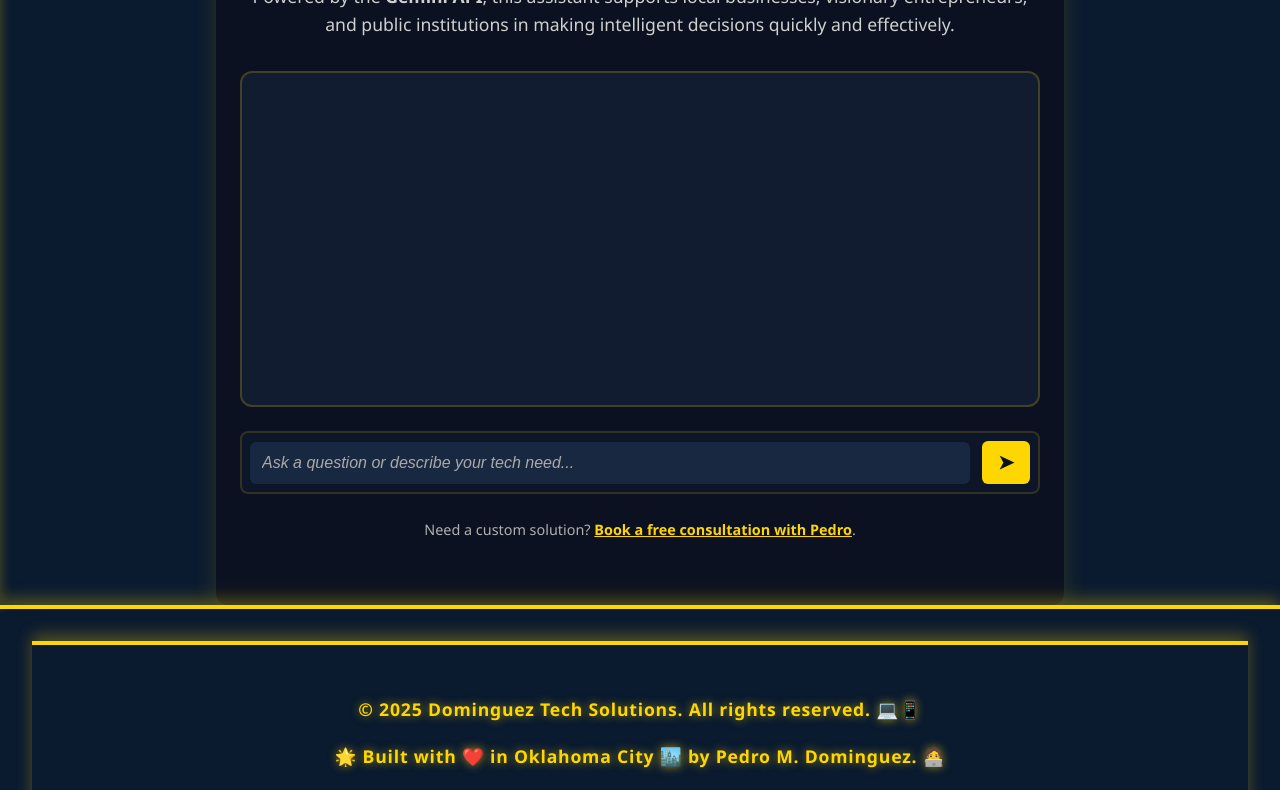
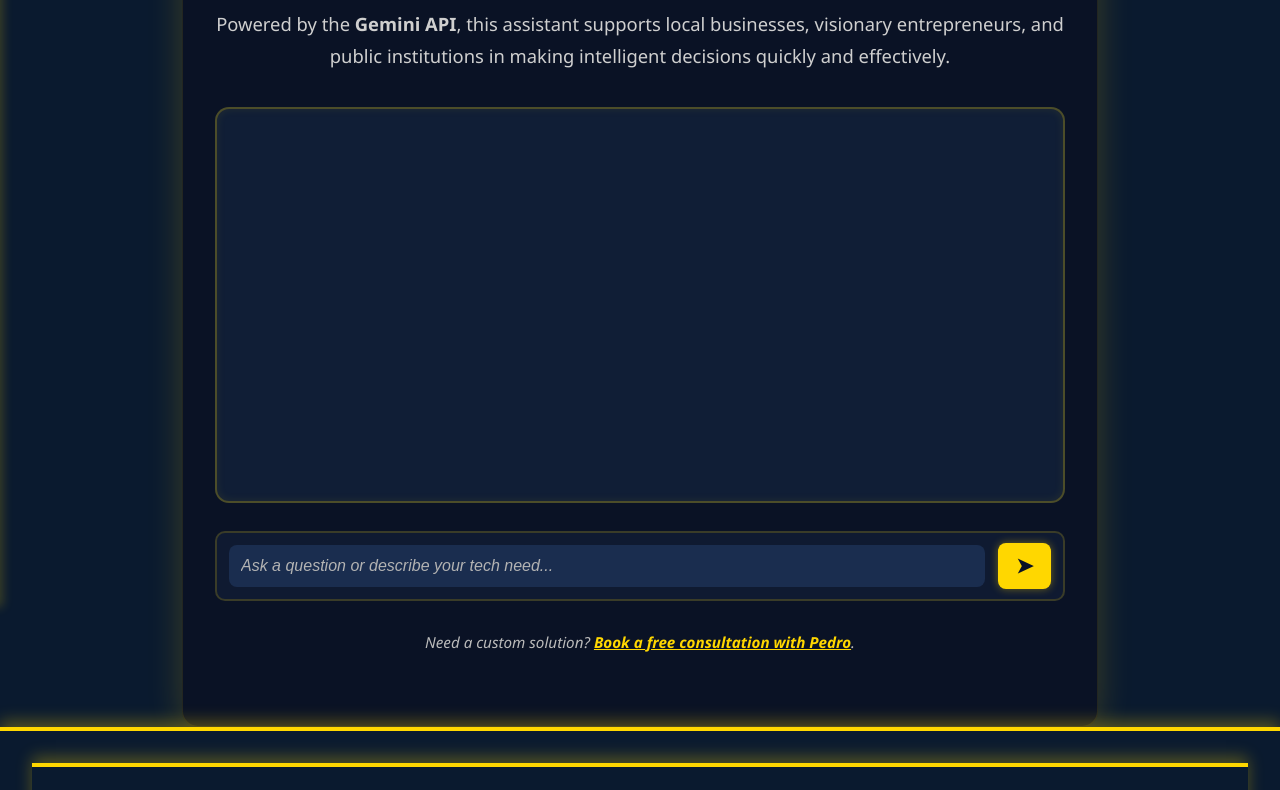
Before and after one commit to xtcedro/Dominguez-Tech-Solutions, a website with bundled scripts: page public/chatbot.html in a window 1280 px wide. Shown: the part 225-1015 px from the top of the page. Built offline with nearby package versions, Linux system fonts and the light colour scheme; no server answers.

Commit message:
Update chatbot.css

```diff
--- a/public/assets/css/chatbot.css
+++ b/public/assets/css/chatbot.css
@@ -1,77 +1,87 @@
-/* =====================================
-   Chatbot Interface - DominguezTechSolutions
-===================================== */
+/* ==========================================
+   Premium Chatbot Interface - DominguezTechSolutions
+========================================== */
 
 .chatbot-container {
-  background-color: #0b1120;
-  color: #f4f4f4;
-  padding: 3rem 1.5rem;
-  max-width: 800px;
+  background-color: #0a1225;
+  color: #f8f9fa;
+  padding: 3.5rem 2rem;
+  max-width: 850px;
   margin: 0 auto;
-  border-radius: 12px;
-  box-shadow: 0 0 25px rgba(255, 215, 0, 0.15);
+  border-radius: 16px;
+  box-shadow: 0 0 35px rgba(255, 215, 0, 0.2);
   text-align: center;
+  backdrop-filter: blur(8px);
+  border: 1px solid rgba(255, 215, 0, 0.1);
 }
 
 .chatbot-title {
-  color: gold;
-  font-size: 2rem;
-  margin-bottom: 0.5rem;
-  text-shadow: 0 0 12px rgba(255, 215, 0, 0.5);
+  color: #ffd700;
+  font-size: 2.4rem;
+  margin-bottom: 0.75rem;
+  text-shadow: 0 0 15px rgba(255, 215, 0, 0.6);
+  font-weight: 700;
 }
 
 .chatbot-subtext {
-  font-size: 1.1rem;
-  color: #d0d0d0;
-  margin-bottom: 2rem;
-  line-height: 1.6;
+  font-size: 1.15rem;
+  color: #cfcfcf;
+  margin-bottom: 2.2rem;
+  line-height: 1.75;
+  font-weight: 400;
 }
 
 .chat-box {
-  background-color: #111c30;
-  border: 2px solid rgba(255, 215, 0, 0.2);
-  border-radius: 12px;
+  background-color: #101e36;
+  border: 2px solid rgba(255, 215, 0, 0.25);
+  border-radius: 14px;
   padding: 1rem;
-  height: 300px;
+  height: 360px;
   overflow-y: auto;
-  margin-bottom: 1.5rem;
+  margin-bottom: 1.75rem;
   font-family: 'Segoe UI', Tahoma, sans-serif;
+  box-shadow: inset 0 0 10px rgba(255, 215, 0, 0.08);
+  scrollbar-width: thin;
+  scrollbar-color: #ffd700 #0a1225;
 }
 
 .chat-box .user-message,
 .chat-box .bot-message {
-  margin-bottom: 1rem;
+  margin-bottom: 1.25rem;
   text-align: left;
 }
 
 .user-message .user-label,
 .bot-message .bot-label {
-  font-weight: bold;
-  margin-bottom: 0.25rem;
+  font-weight: 600;
+  margin-bottom: 0.3rem;
+  color: #ffd700;
 }
 
 .user-message .user-text {
-  background-color: #1f2a45;
+  background-color: #1e2d4c;
   color: #ffffff;
-  padding: 0.75rem 1rem;
+  padding: 0.85rem 1.1rem;
   border-radius: 10px;
+  font-size: 1rem;
 }
 
 .bot-message .bot-text {
-  background-color: #1a273d;
-  color: gold;
-  padding: 0.75rem 1rem;
+  background-color: #182a46;
+  color: #ffe066;
+  padding: 0.85rem 1.1rem;
   border-radius: 10px;
+  font-size: 1rem;
 }
 
 .chat-input-container {
   display: flex;
   justify-content: space-between;
   align-items: center;
-  background-color: #0d1528;
-  border-radius: 8px;
-  border: 2px solid rgba(255, 215, 0, 0.15);
-  padding: 0.5rem;
+  background-color: #0f1a31;
+  border-radius: 10px;
+  border: 2px solid rgba(255, 215, 0, 0.18);
+  padding: 0.6rem 0.75rem;
 }
 
 #user-input {
@@ -79,58 +89,64 @@
   padding: 0.75rem;
   font-size: 1rem;
   border: none;
-  border-radius: 6px;
-  background-color: #192841;
-  color: #f4f4f4;
+  border-radius: 8px;
+  background-color: #1a2d4f;
+  color: #f8f9fa;
+  outline: none;
+  transition: background 0.3s ease;
 }
 
 #user-input::placeholder {
-  color: #aaaaaa;
+  color: #b3b3b3;
 }
 
 .send-btn {
-  background-color: gold;
-  color: #0b1120;
+  background-color: #ffd700;
+  color: #0a1225;
   border: none;
-  font-size: 1.2rem;
-  padding: 0.65rem 1rem;
-  margin-left: 0.75rem;
-  border-radius: 6px;
+  font-size: 1.3rem;
+  padding: 0.7rem 1.1rem;
+  margin-left: 0.85rem;
+  border-radius: 8px;
   cursor: pointer;
-  font-weight: bold;
+  font-weight: 700;
   transition: all 0.3s ease;
+  box-shadow: 0 0 8px rgba(255, 215, 0, 0.4);
 }
 
 .send-btn:hover {
-  background-color: #ffe066;
-  box-shadow: 0 0 12px gold;
-  transform: scale(1.05);
+  background-color: #ffe76c;
+  box-shadow: 0 0 14px #ffd700;
+  transform: scale(1.06);
 }
 
 .chatbot-disclaimer {
-  font-size: 0.9rem;
-  margin-top: 1.5rem;
-  color: #b0b0b0;
+  font-size: 0.95rem;
+  margin-top: 1.8rem;
+  color: #bbbbbb;
+  font-style: italic;
 }
 
 .chatbot-disclaimer a {
-  color: gold;
+  color: #ffd700;
   text-decoration: underline;
   font-weight: bold;
 }
 
+/* Responsive Enhancements */
 @media (max-width: 768px) {
   .chatbot-container {
-    padding: 2rem 1rem;
+    padding: 2.5rem 1rem;
   }
 
   .chatbot-title {
-    font-size: 1.6rem;
+    font-size: 1.85rem;
   }
 
   .chat-input-container {
     flex-direction: column;
     align-items: stretch;
+    padding: 0.75rem;
   }
 
   #user-input {
```
